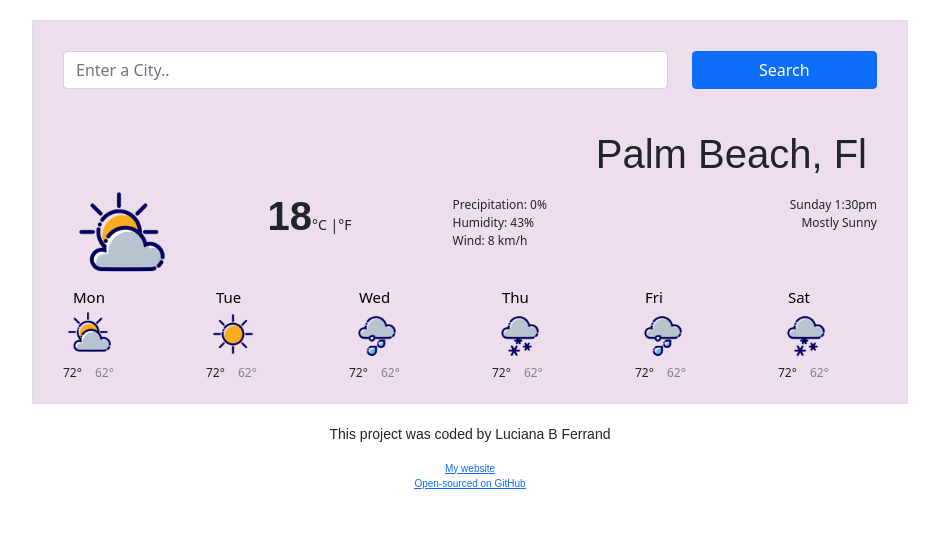
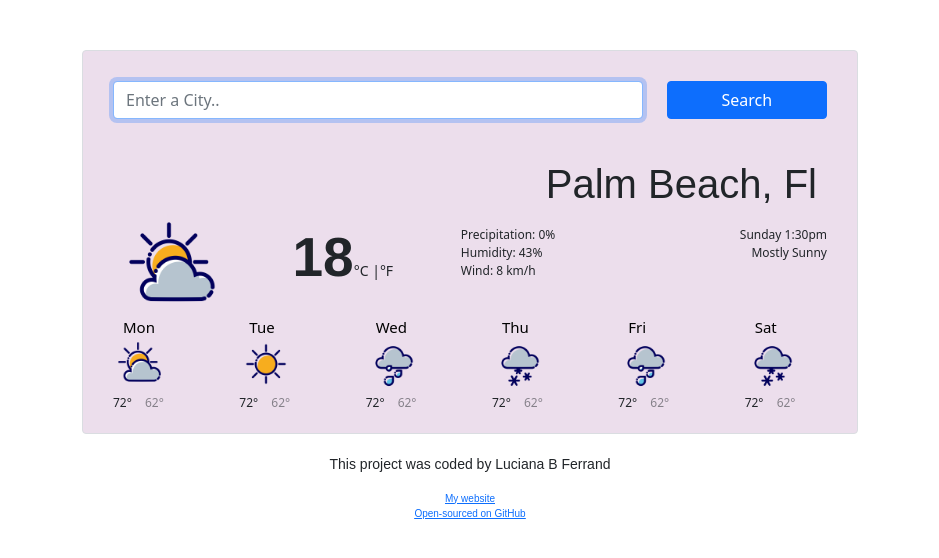
Before and after one commit to lbferrand/weather-app-react-project, a React (Create React App) app: page / in a window 1280 px wide. Shown: the top 558 px of the page, without its empty margins (170-1109 px from the left). Built offline with nearby package versions, Linux system fonts and the light colour scheme.

Commit message:
Changed css main temperature

```diff
--- a/src/App.css
+++ b/src/App.css
@@ -1,7 +1,7 @@
 .App {
-  max-width: 900px;
-  min-width: 700px;
-  margin: 0 auto;
+  max-width: 800px;
+  min-width: 600px;
+  margin: 30px auto;
 }
 
 footer {
--- a/src/Weather.css
+++ b/src/Weather.css
@@ -4,18 +4,17 @@ body {
 
 .Weather {
   border: 1px solid #dadde1;
+  border-radius: 4px;
   padding: 20px;
   background: rgb(236, 222, 236);
   margin: auto;
-  max-width: 900px;
-  min-width: 700px;
 }
 form {
   display: block;
   padding: 5px;
   margin: 5px;
 }
-.btn {
+.btn-primary {
   background: purple;
   border: none;
 }
@@ -27,8 +26,9 @@ h1 {
 }
 
 strong {
-  font-size: 40px;
-  font-family: Arial, Helvetica, sans-serif;
+  font-size: 55px;
+  font-family: "Franklin Gothic Medium", "Arial Narrow";
+  line-height: -50px;
 }
 p {
   font-size: 14px;
--- a/src/Weather.js
+++ b/src/Weather.js
@@ -11,6 +11,7 @@ export default function Weather() {
               type="search"
               placeholder="Enter a City.."
               className="form-control"
+              autoFocus="on"
             />
           </div>
           <div className="col-3">
@@ -31,11 +32,13 @@ export default function Weather() {
           </div>
         </div>
         <div className="col-2">
-          <p>
-            <strong>18</strong>°C |°F
-          </p>
+          <div className="clearfix">
+            <p>
+              <strong>18</strong>°C |°F
+            </p>
+          </div>
         </div>
-        <div className="col-3 temp">
+        <div className="col-4 temp">
           <form>
             <ul>
               <li>Precipitation: 0%</li>
@@ -44,7 +47,7 @@ export default function Weather() {
             </ul>
           </form>
         </div>
-        <div className="col-4 details">
+        <div className="col-3 details">
           <form>
             <ul>
               <li></li>
```
